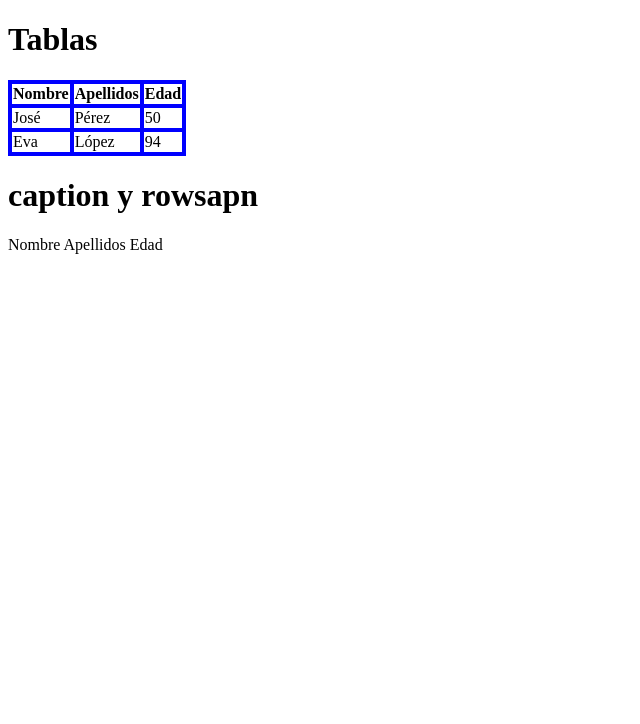
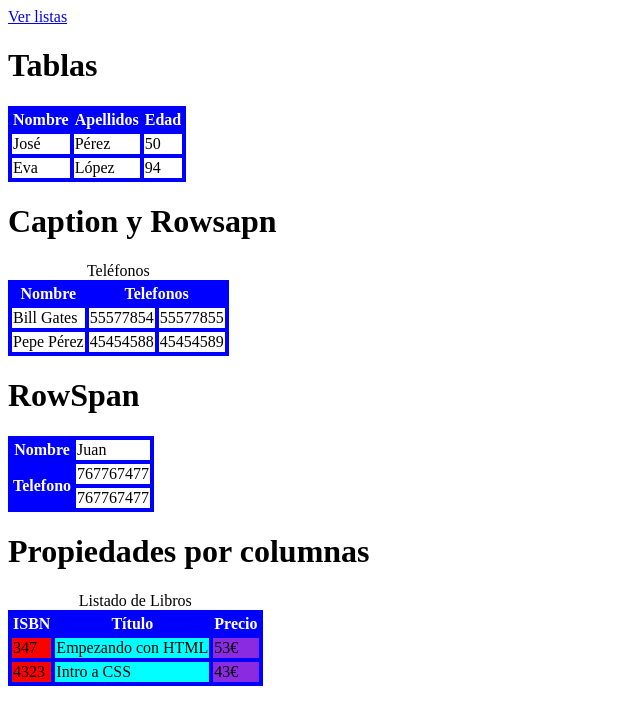
Before and after one commit to jesus1t2j921-beep/8LISTAS, a plain HTML site: page tablas.html in a window 1280 px wide. Shown: the whole page, without its empty margins (0-640 px from the left). Drawn offline with Linux system fonts and the light colour scheme.

Commit message:
version 3

```diff
--- a/tablas.html
+++ b/tablas.html
@@ -9,9 +9,14 @@
             border: 4px solid blue;
             border-collapse: collapse;
         }
+        th {
+        background-color: blue;
+        color:white
+        }
     </style>
 </head>
 <body>
+    <a href="index.html">Ver listas</a>
     <h1>Tablas</h1>
     <table>
         <tr>
@@ -30,15 +35,62 @@
             <td>94</td>
         </tr>
     </table>
-        <h1>caption y rowsapn</h1>
-        <table></table>
-        <caption>
+    <h1>Caption y Rowsapn</h1>
+    <table>
+        <caption>Teléfonos</caption>
         <tr>
             <th>Nombre</th>
-            <th>Apellidos</th>
-            <th>Edad</th>
+            <th colspan="2">Telefonos</th>
         </tr>
-        </caption>
+        <tr>
+            <td>Bill Gates</td>
+            <td>55577854</td>
+            <td>55577855</td>
+        </tr>
+        <tr>
+            <td>Pepe Pérez</td>
+            <td>45454588</td>
+            <td>45454589</td>
+        </tr>
+    </table>
+    <h1>RowSpan</h1>
+    <table>
+        <tr>
+            <th>Nombre</th>
+            <td>Juan</td>
+        </tr>
+        <tr>
+            <th rowspan="2">Telefono</th>
+            <td>767767477</td>
+        </tr>
+        <tr>
+            <td>767767477</td>
+        </tr>
+    </table>
+
+    <h1>Propiedades por columnas</h1>
+    <table>
+        <caption>Listado de Libros</caption>
+        <coldgroup>
+            <col style="background-color: red;">
+            <col style="background-color: aqua;">
+            <col style="background-color: blueviolet;">
+        </coldgroup>
+        <tr>
+            <th>ISBN</th>
+            <th>Título</th>
+            <th>Precio</th>
+        </tr>
+        <tr>
+            <td>347</td>
+            <td>Empezando con HTML</td>
+            <td>53€</td>
+        </tr>
+        <tr>
+            <td>4323</td>
+            <td>Intro a CSS</td>
+            <td>43€</td>
+        </tr>
     </table>
 </body>
 </html>
```
Also changed, not shown: index.html (+1 -0 lines).
